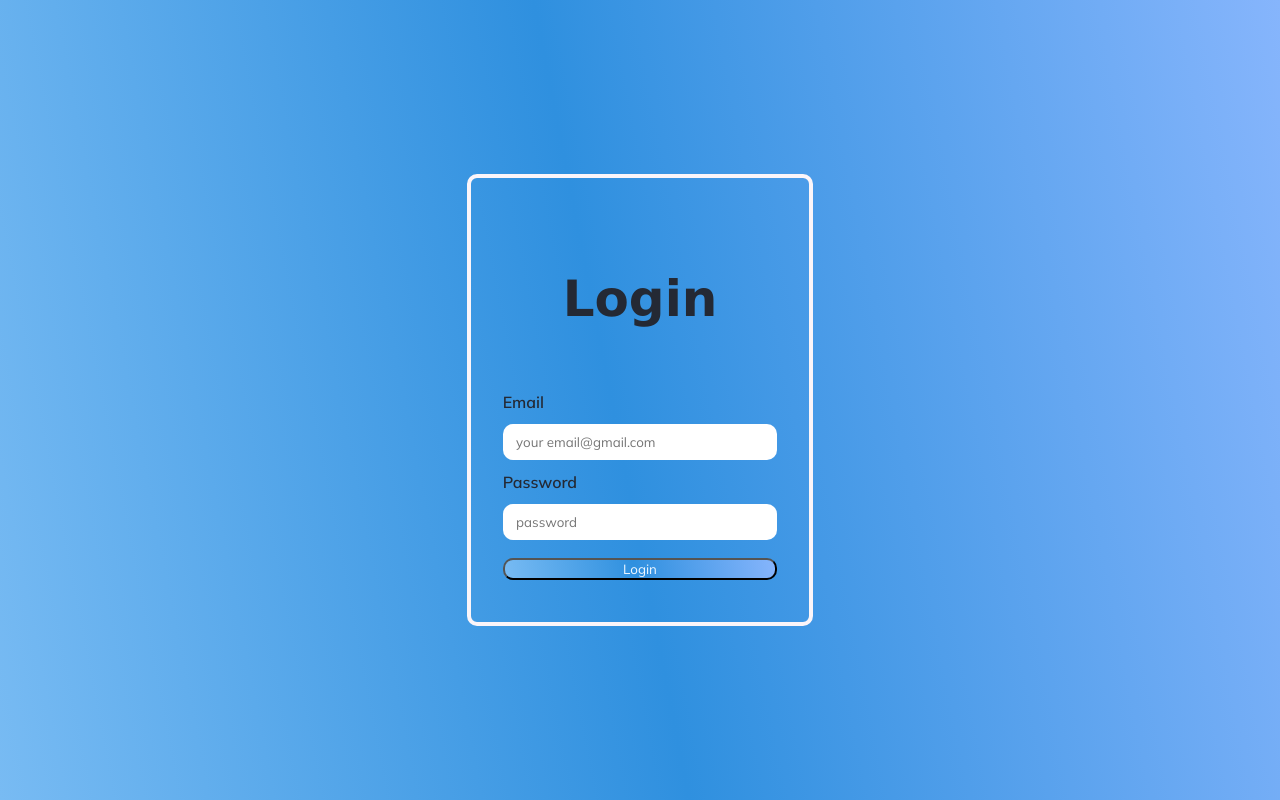
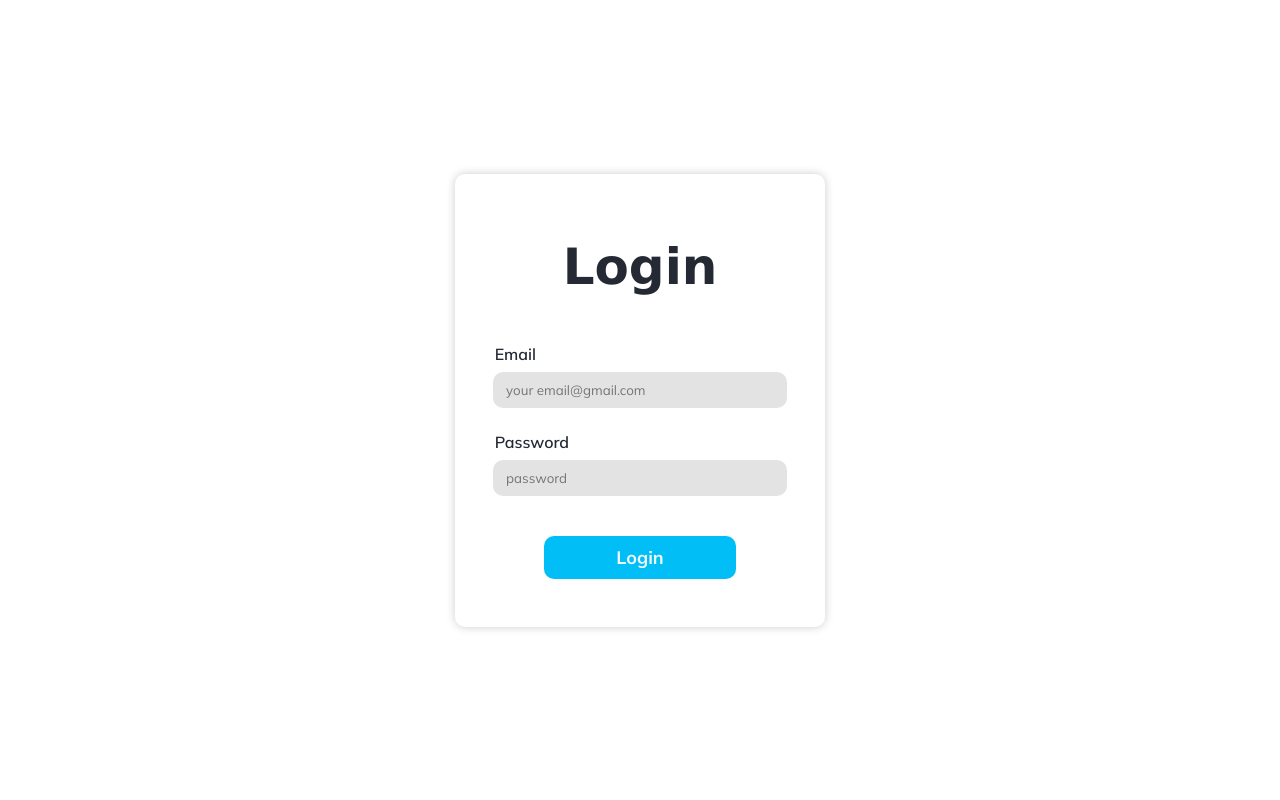
Before and after one commit to FatmaElzahraaAdham/InventorySys, a React (Create React App) app: page / in a window 1280 px wide. Built offline with nearby package versions, Linux system fonts and the light colour scheme.

Commit message:
fix: adjust styles

```diff
--- a/src/styles/Activity.css
+++ b/src/styles/Activity.css
@@ -20,7 +20,7 @@
     font-size: 1.5em;
     font-weight: 600;
     justify-self: left;
-    margin-top: 0;
+    margin: 0 0 2rem;
 }
 
 .cards {
--- a/src/styles/EditProductModal.css
+++ b/src/styles/EditProductModal.css
@@ -14,7 +14,7 @@
     background-color: #fefefe;
 
     margin: 10vh auto; /* 10vh from the top and centered */
-    padding: 20px;
+    padding: 2rem;
     border: 1px solid #888;
     border-radius: 1rem;
     width: 20%; /* Could be more or less, depending on screen size */
@@ -27,6 +27,7 @@
 .product-modal-content label {
     display: flex;
     flex-direction: column;;
+    width: 100%;
 }
 
 .product-modal-content input {
@@ -126,6 +127,8 @@
     color: white;
 }
 
-.ducttapefix {
-    position: absolute;
+.product-modal h2 {
+    font-size: 2.3rem;
+    font-weight: 800;
+    margin-top: 1rem;
 }
--- a/src/styles/Login.css
+++ b/src/styles/Login.css
@@ -1,64 +1,89 @@
-.main{text-align: center;
-    display:flex;
+.main {
+    text-align: center;
+    display: flex;
     align-items: center;
     min-height: 100vh;
     justify-content: center;
 
-  color: #1353d2;
+    /*background-image: linear-gradient(79deg, #78bbf3, #2f90df 48%, #86b5fc);*/
+    background-color: white;;
+}
 
-  background-image: linear-gradient(79deg,#78bbf3,#2f90df 48%,#86b5fc) ;
+.auto-form-continer {
+    padding: 3rem;
+    background-color: white;
+    border-radius: 10px;
+    box-shadow: 0 0 10px 0 rgba(0, 0, 0, 0.2);
 }
-.auto-form-continer{
-    padding: 2rem;
-    border: 4px solid rgb(251, 245, 249);
-    border-radius: 10px;
+.auto-form-continer > * {
+    width: 100%;
+}
 
+.auto-form-continer h1 {
+    margin-top: 1rem;
+    margin-bottom: 2rem;
+}
 
-  }
-  @media screen and (min-width:300px){
-    .auto-form-continer,.login-form{
+@media screen and (min-width: 300px) {
+    .auto-form-continer, .login-form {
 
         display: flex;
-      flex-direction: column;}
+        flex-direction: column;
+        align-items: center;
+    }
 }
 
-   label{
+label {
     text-align: left;
-    padding: 0.25rem 0;
     font-weight: 550;
+    align-self: start;
+    margin-top: 1rem;
+    margin-left: -0.5rem;
 }
 
-  input{
+input {
     margin: 0.5rem 0;
     padding: 10px;
     border: none;
     border-radius: 10px;
     color: #1a1717;
+    background-color: #e3e3e3;
+    width: 100%;
 }
 
-  .submit{
-    margin: 10px 0;
+.submit {
+    margin-top: 2rem;
+    padding: 10px;
+    width: 70%;
 
+    font-size: large;
+    font-weight: bold;
 
-
-    background-image: linear-gradient(79deg,#78bbf3,#2f90df 48%,#86b5fc) ;
+    /*background-image: linear-gradient(79deg, #78bbf3, #2f90df 48%, #86b5fc);*/
+    background-color: #01bef6;
     border-radius: 10px;
+    border-style: none;
 
     align-items: center;
     display: flex;
     justify-content: center;
     color: aliceblue;
+}
 
+.submit:hover {
+    cursor: pointer;
 }
-  h1{
+
+h1 {
     margin: 60px;
     font-size: 50px;
     font-family: Verdana, Geneva, Tahoma, sans-serif;
 }
-  .login-popup{
+
+.login-popup {
     position: absolute;
     height: 30em;
-    width:30em ;
+    width: 30em;
     display: flex;
     flex-direction: column;
     align-items: center;
@@ -67,10 +92,10 @@
     background-color: #1a1717;
     color: aliceblue;
     transform: scale(1);
-    transform: 1.5s;
+    transition: 1.5s ease-in-out;
+}
 
-  }
-  .hide{
+.hide {
     transform: scale(1);
     position: absolute;
 }
--- a/src/styles/SearchAdd.css
+++ b/src/styles/SearchAdd.css
@@ -8,6 +8,15 @@
     display: flex;
     align-items: center;
     justify-content: space-between;
+}
+
+.searchBar_logo {
+    display: flex;
+    min-width: 0;
+}
+
+.searchBar_logo input {
+    width: auto;
 }
 
 .searchBar_logo .logo{
@@ -25,6 +34,7 @@
 .search{
     margin-left: 10px;
     margin-bottom: 20px;
+    height: fit-content;
 }
 
 .Add_btn {
@@ -45,5 +55,4 @@
     border: none;
     border-radius: 10px;
     background-color: #f2f2f2;
-    border-style: none;
 }
--- a/src/styles/Table.css
+++ b/src/styles/Table.css
@@ -22,8 +22,7 @@
     display: flex;
     align-items: center;
     justify-content: space-between;
-    margin-bottom: 3rem;
-    margin-top: 1rem;
+    margin: 0 0.5rem 3rem 0.5rem;
 }
 
 .table-header h1 {
@@ -116,3 +115,7 @@
 .pending {
     color: #4075e7;
 }
+
+.table-toolbar input{
+    width: auto;
+}
```
Lines whose indentation alone changed are shown as unchanged.
